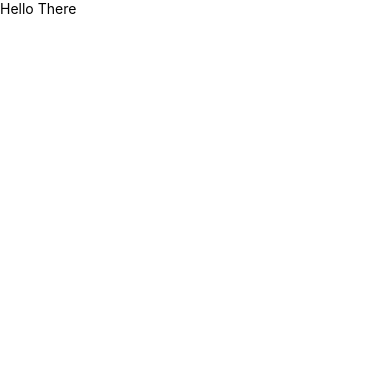
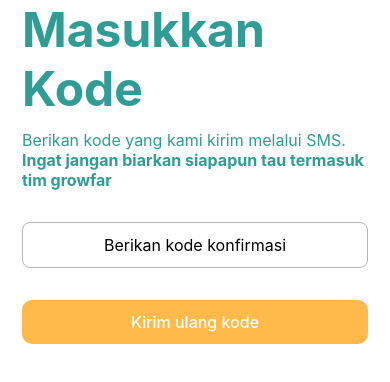
Before and after one commit to GrowFar/growfar-mobile, a React Native app: screen / in a window 390 px wide. Shown: the top 382 px of the page. Built offline with nearby package versions, Linux system fonts and the light colour scheme.

Commit message:
Add auth screen

```diff
--- a/src/App.js
+++ b/src/App.js
@@ -1,12 +1,14 @@
 import React from 'react';
-import { SafeAreaView, Text, View } from 'react-native';
+import { View } from 'react-native';
+import RegisterScreen from './screens/auth/RegisterScreen';
+import UserRegisterScreen from './screens/auth/UserRegisterScreen';
+import ConfirmCodeScreen from './screens/auth/ConfirmCodeScreen';
+import HomeScreen from './screens/HomeScreen';
 
 const App = () => {
   return (
     <View>
-      <SafeAreaView>
-        <Text>Hello There</Text>
-      </SafeAreaView>
+      <ConfirmCodeScreen />
     </View>
   );
 };
--- /dev/null
+++ b/src/screens/HomeScreen.js
@@ -0,0 +1,14 @@
+import React, { useState } from 'react';
+import { SafeAreaView, Text } from 'react-native';
+
+const HomeScreen = () => {
+  const [uid, setUid] = useState('Eka');
+
+  return (
+    <SafeAreaView>
+      <Text>Hello there, {uid}</Text>
+    </SafeAreaView>
+  );
+};
+
+export default HomeScreen;
--- /dev/null
+++ b/src/screens/auth/ConfirmCodeScreen.js
@@ -0,0 +1,105 @@
+import React from 'react';
+import {
+  View,
+  Text,
+  SafeAreaView,
+  TouchableHighlight,
+  TouchableWithoutFeedback,
+  Keyboard,
+  StyleSheet,
+  TextInput,
+} from 'react-native';
+
+const ConfirmCodeScreen = () => {
+  const onChangeConfirmCode = (text) => {
+    if (text.length === 6) {
+      console.log('Konfirmasi');
+    }
+  };
+
+  return (
+    <TouchableWithoutFeedback onPress={Keyboard.dismiss}>
+      <SafeAreaView>
+        <View style={styles.confirmCodeContainer}>
+          <Text style={styles.sectionText}>Masukkan Kode</Text>
+          <Text style={styles.descriptionText}>
+            Berikan kode yang kami kirim melalui SMS.{' '}
+            <Text style={styles.subDescriptionText}>
+              Ingat jangan biarkan siapapun tau termasuk tim growfar
+            </Text>
+          </Text>
+          <TextInput
+            style={styles.inputConfirmCode}
+            placeholder="Berikan kode konfirmasi"
+            maxLength={6}
+            onChangeText={onChangeConfirmCode}
+          />
+          <TouchableHighlight
+            style={styles.buttonConfirm}
+            underlayColor="#FFBA49CC"
+            onPress>
+            <Text style={styles.buttonTextConfirm}>Kirim ulang kode</Text>
+          </TouchableHighlight>
+        </View>
+      </SafeAreaView>
+    </TouchableWithoutFeedback>
+  );
+};
+
+const styles = StyleSheet.create({
+  confirmCodeContainer: {
+    height: '100%',
+    justifyContent: 'center',
+    paddingHorizontal: 22,
+  },
+  sectionText: {
+    color: '#2F9C95',
+    fontWeight: 'bold',
+    fontSize: 48,
+  },
+  descriptionText: {
+    fontSize: 16,
+    color: '#2F9C95',
+    marginTop: 12,
+    marginRight: 4,
+  },
+  subDescriptionText: {
+    fontWeight: '700',
+  },
+  inputConfirmCode: {
+    marginTop: 32,
+    paddingHorizontal: 16,
+    paddingVertical: 12,
+    textAlign: 'center',
+    fontSize: 16,
+    borderWidth: 1,
+    borderColor: '#B6B6B6',
+    borderRadius: 8,
+  },
+  buttonConfirm: {
+    marginTop: 32,
+    paddingVertical: 12,
+    backgroundColor: '#FFBA49',
+    borderRadius: 10,
+  },
+  buttonTextConfirm: {
+    fontSize: 16,
+    fontWeight: '500',
+    textAlign: 'center',
+    color: 'white',
+  },
+  buttonConfirmDisable: {
+    marginTop: 32,
+    paddingVertical: 12,
+    backgroundColor: '#CFCFCF73',
+    borderRadius: 10,
+  },
+  buttonTextConfirmDisable: {
+    fontSize: 16,
+    fontWeight: '500',
+    textAlign: 'center',
+    color: '#FFBA49',
+  },
+});
+
+export default ConfirmCodeScreen;
--- /dev/null
+++ b/src/screens/auth/RegisterScreen.js
@@ -0,0 +1,115 @@
+import React, { useState, useEffect } from 'react';
+import {
+  Dimensions,
+  Text,
+  SafeAreaView,
+  StyleSheet,
+  View,
+  TouchableHighlight,
+} from 'react-native';
+
+const RegisterScreen = () => {
+  const [widthRegisterButton, setWidthRegisterButton] = useState(0);
+
+  useEffect(() => {
+    const screenWidth = Dimensions.get('window').width;
+    const paddingApp = 22 * 2; //jumlah padding kanan kiri
+    const paddingButton = 8 * 4 + 8 * 2; //jumlah padding button + margin antar button
+    setWidthRegisterButton((screenWidth - paddingApp - paddingButton) / 2);
+  }, []);
+
+  const onPress = () => console.log('Tes');
+
+  return (
+    <SafeAreaView>
+      <View style={styles.registerContainer}>
+        <Text style={styles.appName}>growfar</Text>
+        <Text style={styles.descriptionText}>
+          Daftarkan dirimu, dan permudah pekerjaanmu dibidang peternakan
+        </Text>
+        <View style={styles.buttonContainer}>
+          <TouchableHighlight
+            style={styles.buttonPeternak}
+            underlayColor="#2F9C95CC"
+            onPress={onPress}>
+            <View style={{ width: widthRegisterButton }}>
+              <Text style={styles.buttonText}>Daftar sebagai peternak</Text>
+            </View>
+          </TouchableHighlight>
+          <TouchableHighlight
+            style={styles.buttonPekerja}
+            underlayColor="#2F9C95CC"
+            onPress={onPress}>
+            <View style={{ width: widthRegisterButton }}>
+              <Text style={styles.buttonText}>Daftar sebagai pekerja</Text>
+            </View>
+          </TouchableHighlight>
+        </View>
+        <TouchableHighlight
+          style={styles.buttonMasuk}
+          underlayColor="#FFBA49CC"
+          onPress>
+          <Text style={styles.buttonTextMasuk}>Masuk</Text>
+        </TouchableHighlight>
+      </View>
+    </SafeAreaView>
+  );
+};
+
+const styles = StyleSheet.create({
+  registerContainer: {
+    height: '100%',
+    justifyContent: 'center',
+    paddingHorizontal: 22,
+  },
+  appName: {
+    color: '#2F9C95',
+    fontWeight: 'bold',
+    fontSize: 48,
+  },
+  descriptionText: {
+    fontSize: 16,
+    color: '#2F9C95',
+    marginTop: 16,
+  },
+  buttonContainer: {
+    flexDirection: 'row',
+    justifyContent: 'space-between',
+    marginTop: 32,
+  },
+  buttonPeternak: {
+    paddingVertical: 24,
+    paddingHorizontal: 8,
+    marginRight: 8,
+    backgroundColor: '#2F9C95',
+    borderRadius: 10,
+  },
+  buttonPekerja: {
+    paddingVertical: 24,
+    paddingHorizontal: 8,
+    marginLeft: 8,
+    backgroundColor: '#2F9C95',
+    borderRadius: 10,
+  },
+  buttonText: {
+    fontSize: 16,
+    fontWeight: '700',
+    color: 'white',
+  },
+  buttonMasuk: {
+    marginTop: 32,
+    paddingVertical: 12,
+    backgroundColor: '#FFBA49',
+    borderWidth: 1.5,
+    borderColor: '#D69A38',
+    borderRadius: 10,
+  },
+  buttonTextMasuk: {
+    fontSize: 16,
+    fontWeight: '500',
+    textAlign: 'center',
+    color: 'white',
+  },
+});
+
+export default RegisterScreen;
--- /dev/null
+++ b/src/screens/auth/UserRegisterScreen.js
@@ -0,0 +1,125 @@
+import React, { useState } from 'react';
+import {
+  TextInput,
+  Text,
+  SafeAreaView,
+  StyleSheet,
+  View,
+  TouchableHighlight,
+  TouchableWithoutFeedback,
+  Keyboard,
+} from 'react-native';
+
+const UserRegisterScreen = () => {
+  const [nama, setNama] = useState('');
+  const [phone, setPhone] = useState('');
+
+  const handlePress = () => {
+    console.log('Nama ' + nama);
+    console.log('Phone ' + phone);
+  };
+
+  return (
+    <TouchableWithoutFeedback onPress={Keyboard.dismiss}>
+      <SafeAreaView>
+        <View style={styles.registerContainer}>
+          <Text style={styles.sectionText}>Daftar</Text>
+          <Text style={styles.descriptionText}>
+            Hanya dengan nomor telepon, dan tunggu kode unik dari kami. Akun
+            anda siap digunakan
+          </Text>
+          <TextInput
+            style={styles.inputNamaPengguna}
+            placeholder="Nama pemilik peternakan"
+            autoCorrect={false}
+            autoCapitalize={'words'}
+            onChangeText={(text) => setNama(text)}
+          />
+          <View style={styles.containerInputNoHP}>
+            <Text style={styles.labelInputNoHP}>+62</Text>
+            <TextInput
+              style={styles.inputNoHP}
+              placeholder="Berikan nomor telepon"
+              keyboardType="phone-pad"
+              onChangeText={(text) => {
+                if (text[0] === '0') {
+                  text = text.slice(1);
+                }
+                setPhone('+1' + text);
+              }}
+            />
+          </View>
+          <TouchableHighlight
+            style={styles.buttonDaftar}
+            underlayColor="#FFBA49CC"
+            onPress={handlePress}>
+            <Text style={styles.buttonTextDaftar}>Buat Akun</Text>
+          </TouchableHighlight>
+        </View>
+      </SafeAreaView>
+    </TouchableWithoutFeedback>
+  );
+};
+
+const styles = StyleSheet.create({
+  registerContainer: {
+    height: '100%',
+    justifyContent: 'center',
+    paddingHorizontal: 22,
+  },
+  sectionText: {
+    color: '#2F9C95',
+    fontWeight: 'bold',
+    fontSize: 48,
+  },
+  descriptionText: {
+    fontSize: 16,
+    color: '#2F9C95',
+    marginTop: 12,
+    marginRight: 4,
+  },
+  inputNamaPengguna: {
+    marginTop: 32,
+    paddingHorizontal: 16,
+    paddingVertical: 12,
+    borderWidth: 1,
+    borderColor: '#B6B6B6',
+    borderRadius: 8,
+  },
+  containerInputNoHP: {
+    flexDirection: 'row',
+    marginTop: 16,
+  },
+  labelInputNoHP: {
+    marginRight: 16,
+    textAlignVertical: 'center',
+    alignSelf: 'center',
+    fontSize: 16,
+    fontWeight: '700',
+    color: '#2F9C95',
+  },
+  inputNoHP: {
+    flex: 1,
+    paddingHorizontal: 16,
+    paddingVertical: 12,
+    borderWidth: 1,
+    borderColor: '#B6B6B6',
+    borderRadius: 8,
+  },
+  buttonDaftar: {
+    marginTop: 32,
+    paddingVertical: 12,
+    backgroundColor: '#FFBA49',
+    borderWidth: 1.5,
+    borderColor: '#D69A38',
+    borderRadius: 10,
+  },
+  buttonTextDaftar: {
+    fontSize: 16,
+    fontWeight: '500',
+    textAlign: 'center',
+    color: 'white',
+  },
+});
+
+export default UserRegisterScreen;
```
